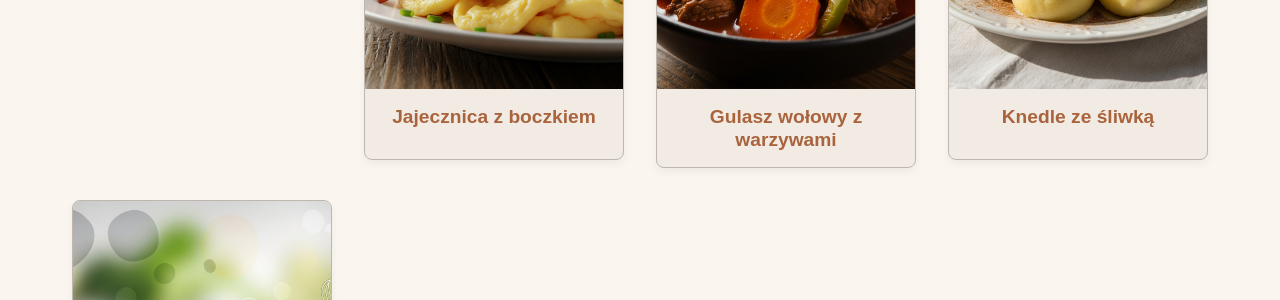
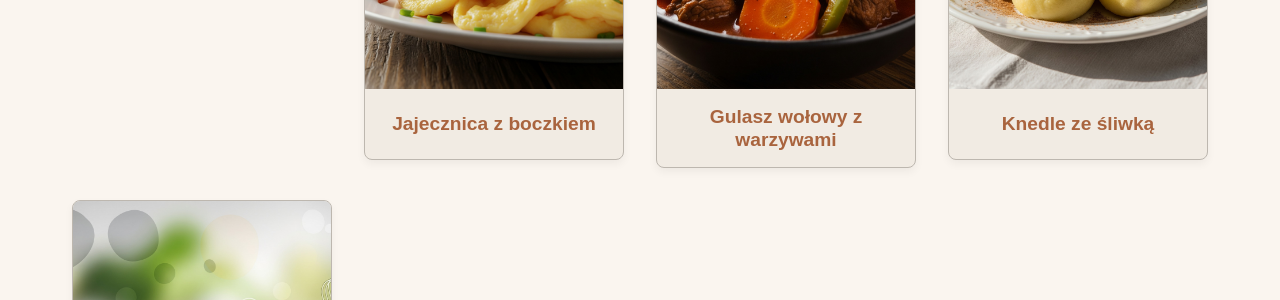
Before and after one commit to piotrsenator/kuchnia, a Jekyll site: the page built from index.html, in a window 1280 px wide. Shown: the part 467-767 px from the top of the page. Built offline with Jekyll 4.4.1, drawn with Linux system fonts in a browser that asks for light colours; some web fonts are replaced.

Commit message:
Update style.css

```diff
--- a/assets/css/style.css
+++ b/assets/css/style.css
@@ -362,15 +362,17 @@ blockquote {
     padding: 0 var(--spacing-xs) var(--spacing-xs); /* Dodano padding dla estetyki */
     color: var(--color-primary);
     min-height: calc(2 * 1.2rem * 1.2); /* Min-height dla 2 linii tekstu */
-    display: flex;
-    align-items: center;
-    justify-content: center;
-    overflow: hidden;
-    display: -webkit-box;
+
+    /* Zmieniona kolejność display: prefiksowane na początku, standardowe na końcu */
+    display: -webkit-box; /* Starsze, prefiksowane dla WebKit */
     -webkit-line-clamp: 2;
     -webkit-box-orient: vertical;
+
+    display: flex; /* Nowsze, standardowe dla Flexbox */
+    align-items: center;    /* Wyśrodkowanie pionowe tekstu w ramach TEGO kontenera */
+    justify-content: center; /* Wyśrodkowanie poziome tekstu w ramach TEGO kontenera */
+    overflow: hidden;
 }
-
 /* 3.3. Karta Kategorii (.category-card) */
 .category-card {
     background-color: var(--color-background-accent);
```
